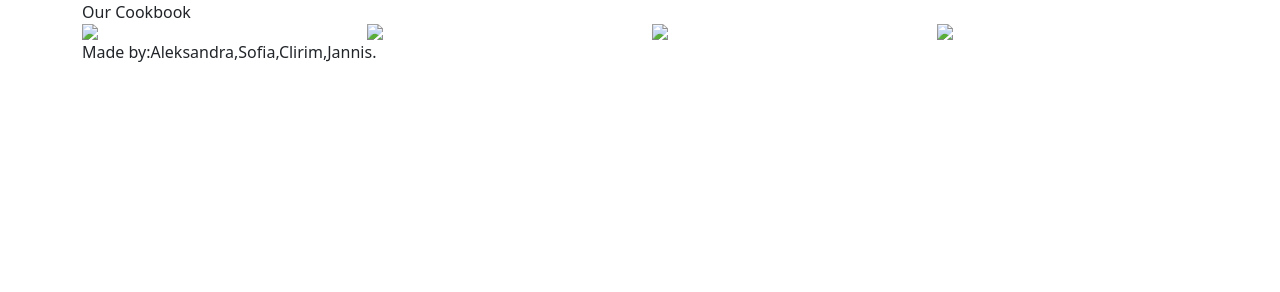
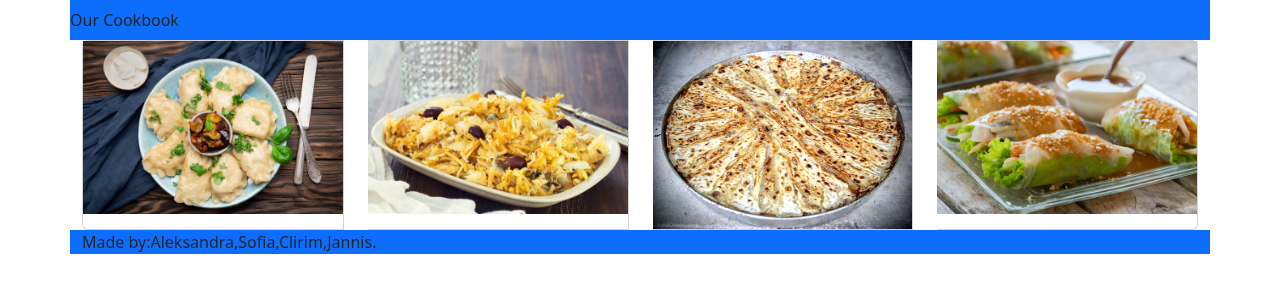
Before and after one commit to clirimaga/cookbook, a plain HTML site: page index.html in a window 1280 px wide. Drawn offline with nearby package versions, Linux system fonts and the light colour scheme.

Commit message:
first changes

```diff
--- a/index.html
+++ b/index.html
@@ -10,18 +10,20 @@
 </head>
 <body>
     <div class="container">
-        <div class="row">
-            <div class="col">Our Cookbook</div>
+        <div class="row ">
+            <div class="col navbar bg-primary">Our Cookbook</div>
+        </div>
+        <div class="card-group gap-4">
+        <div class="card"><a href="aleksandra.html" target="_blank"><img src="images/pierogi.jpg" class="img-fluid"></a></div>
+        <div class="card"><a href="sofia.html" target="_blank"><img src="images/codfish.jpg" class="img-fluid"></a></div>
+        <div class="card"><a href="clirim.html" target="_blank"><img src="images/Flija.png" class="img-fluid"></a></div>
+        <div class="card"><a href="jannis.html" target="_blank"><img src="images/lumpia.jpg" class="img-fluid"></a></div>
+
+
         </div>
 
         <div class="row">
-         <div class="col-3"><a href="aleksandra.html" target="_blank"><img src="images/pierogi.jpg" class="img-fluid"></a></div>
-         <div class="col-3"><a href="sofia.html" target="_blank"><img src="images/codfish.jpg" class="img-fluid"></a></div>
-         <div class="col-3"><a href="clirim.html" target="_blank"><img src="images/Flija.png" class="img-fluid"></a></div>
-         <div class="col-3"><a href="jannis.html" target="_blank"><img src="images/lumpia.jpg" class="img-fluid"></a></div>
-        </div>
-        <div class="row">
-            <div class="col">Made by:Aleksandra,Sofia,Clirim,Jannis.</div>
+            <div class="col bg-primary">Made by:Aleksandra,Sofia,Clirim,Jannis.</div>
         </div>
     </div>
 </body>
```
Also changed, not shown: clirim.html (added, +39 -0 lines), images/Flija.png (added), images/codfish.jpg (added), images/lumpia.jpg (added), images/pierogi.jpg (added).
